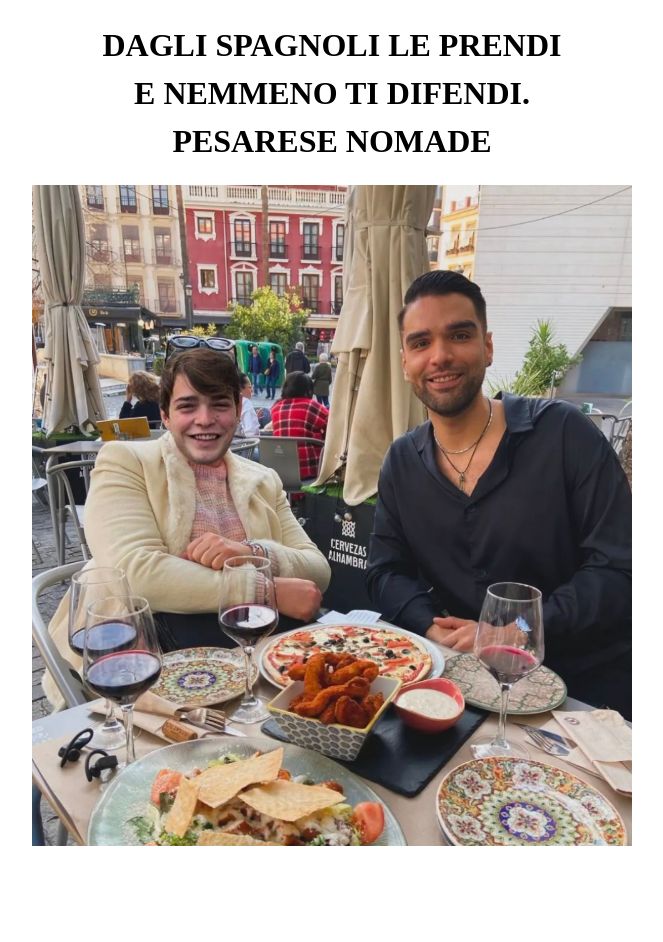
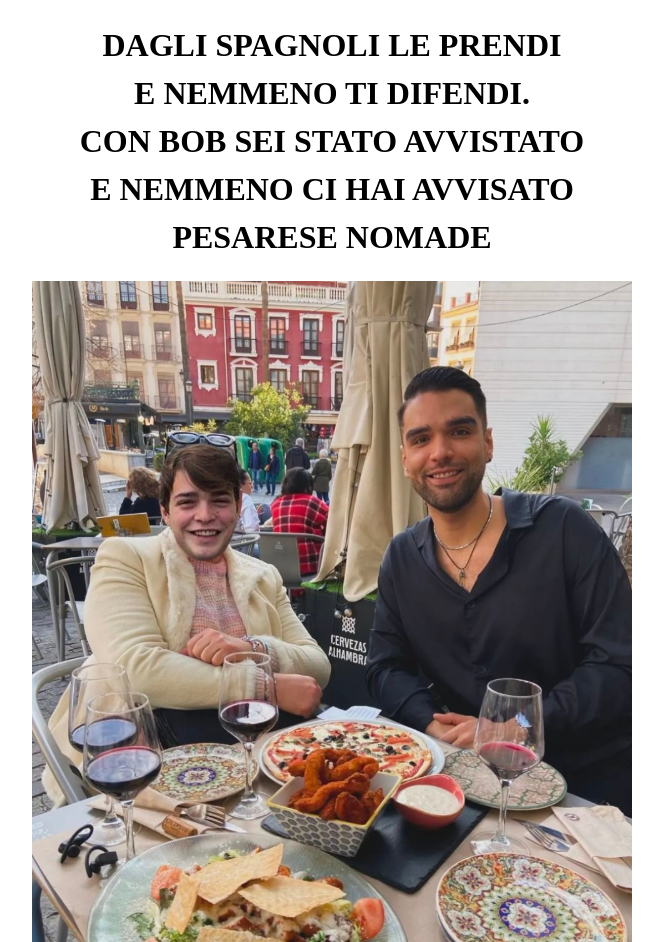
Before and after one commit to relaciones/ugr, a plain HTML site: page index.html in a window 1280 px wide. Shown: the whole page, without its empty margins (308-971 px from the left). Before the commit the page ends 866 px from the top, so only its background shows below. Drawn offline with Linux system fonts and the light colour scheme.

Commit message:
index.html

```diff
--- a/index.html
+++ b/index.html
@@ -32,7 +32,7 @@
     </style>
 </head>
 <body>
-    <h1>DAGLI SPAGNOLI LE PRENDI <br> E NEMMENO TI DIFENDI.<br> PESARESE NOMADE</h1>
+    <h1>DAGLI SPAGNOLI LE PRENDI <br> E NEMMENO TI DIFENDI.<br> CON BOB SEI STATO AVVISTATO <br> E NEMMENO CI HAI AVVISATO <br> PESARESE NOMADE</h1>
 
     <!-- Immagine centrata e distanziata dal testo -->
     <img src="image.jpg" alt="Descrizione dell'immagine" class="centered-image">
```
